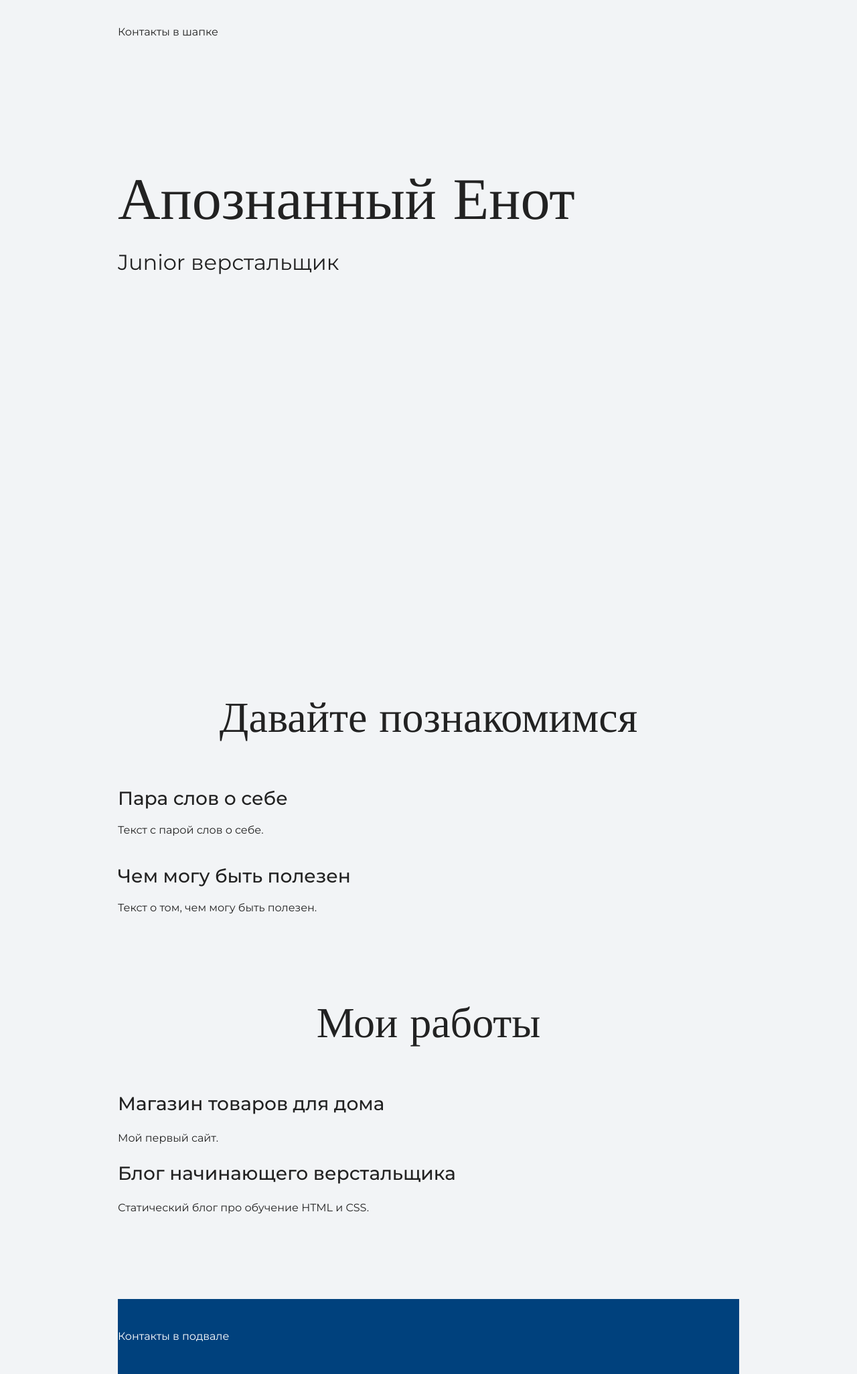
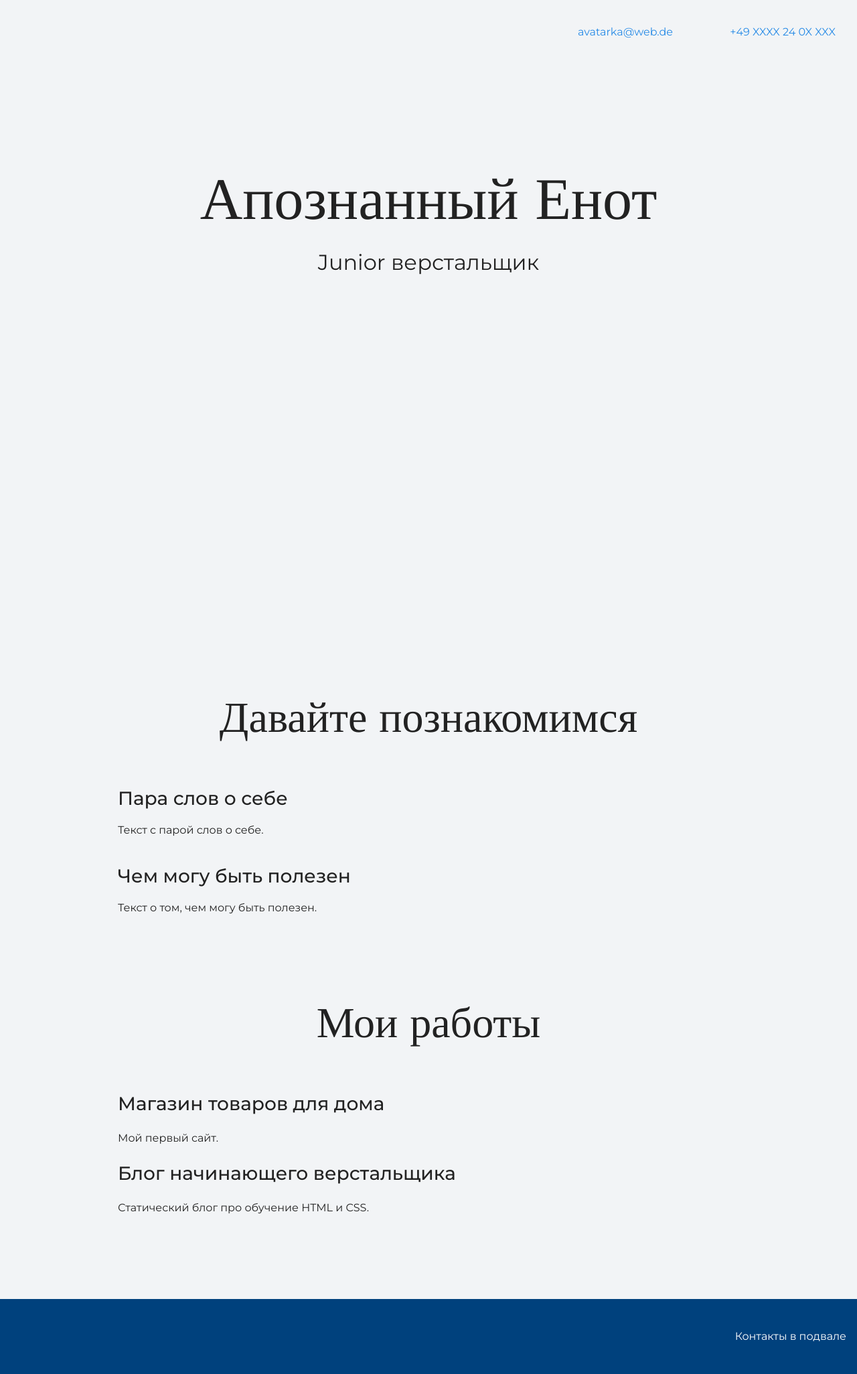
Before and after one commit to Ermak-Aksu/my-site, a plain HTML site: page index.html in a window 1280 px wide. Shown: the whole page at 67% size. Drawn offline with nearby package versions, Linux system fonts and the light colour scheme.

Commit message:
Add files via upload

```diff
--- a/index.html
+++ b/index.html
@@ -8,26 +8,36 @@
   </head>
 
   <body>
-  <div class="container">
+
     <header class="page-header">
-      Контакты в шапке
+      <div class="container">
+      <div class="container">
+        <a class="header-email" href="mailto:avatarka@web.de">avatarka@web.de</a>
+        <a class="header-phone" href="tel:+49XXXX240XXXX">+49 XXXX 24 0X XXX</a>
+      </div>
+      </div>
     </header>
-  </div>
-  <div class="container">
+
+
     <section class="hero-image">
-      <h1 class="heading">Апознанный Енот</h1>
-      <p>Junior верстальщик</p>
+      <div class="container">
+        <h1 class="heading">Апознанный Енот</h1>
+        <p>Junior верстальщик</p>
+    </div>
     </section>
 
     <section class="intro">
+      <div class="container">
       <h2 class="subheading">Давайте познакомимся</h2>
       <h3>Пара слов о себе</h3>
       <p>Текст с парой слов о себе.</p>
       <h3>Чем могу быть полезен</h3>
       <p>Текст о том, чем могу быть полезен.</p>
+    </div>
     </section>
 
     <section class="portfolio">
+      <div class="container">
       <h2 class="subheading">Мои работы</h2>
 
       <h3>Магазин товаров для дома</h3>
@@ -35,12 +45,14 @@
 
       <h3>Блог начинающего верстальщика</h3>
       <p>Статический блог про обучение HTML и CSS.</p>
+    </div>
     </section>
-  </div>
-    <div class="container">
+
     <footer class="page-footer">
-      Контакты в подвале
+      <div class="container">
+        Контакты в подвале
+      </div>
     </footer>
-  </div>
+
   </body>
 </html>
```
